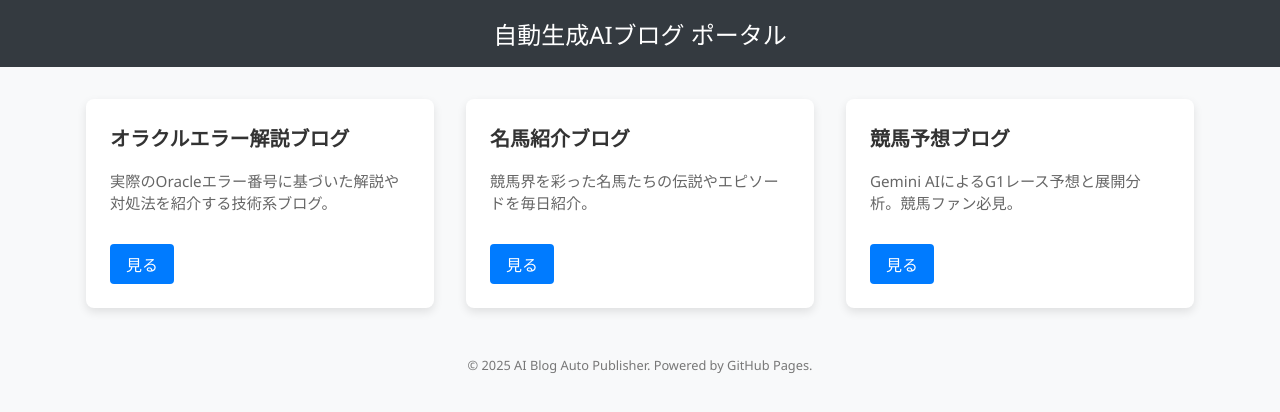
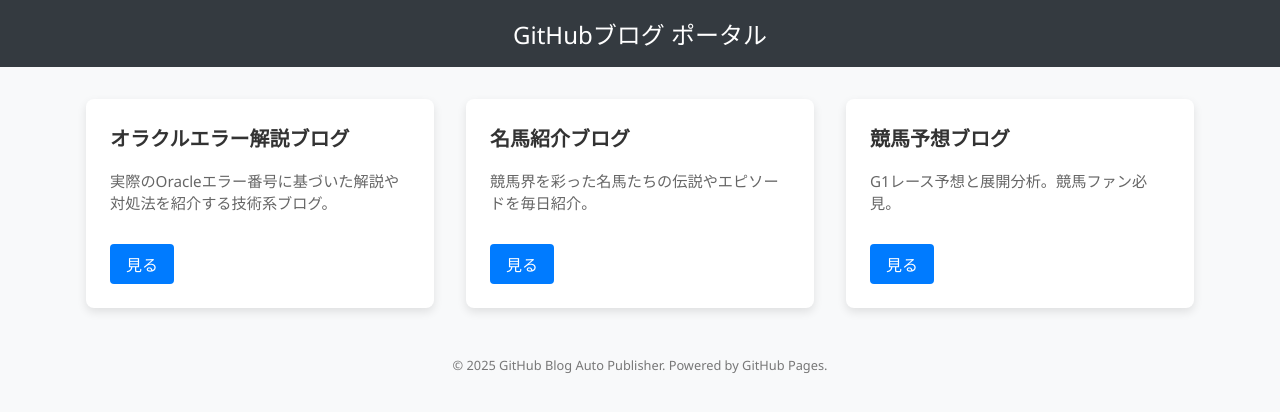
Before and after one commit to zin1985/zin1985.github.io, a plain HTML site: page index.html in a window 1280 px wide. Drawn offline with Linux system fonts and the light colour scheme.

Commit message:
Update index.html

```diff
--- a/index.html
+++ b/index.html
@@ -4,7 +4,7 @@
 <head>
   <meta charset="UTF-8">
   <meta name="viewport" content="width=device-width, initial-scale=1">
-  <title>自動生成ブログポータル</title>
+  <title>GitHubブログポータル</title>
   <style>
     body {
       font-family: 'Segoe UI', Tahoma, Geneva, Verdana, sans-serif;
@@ -71,7 +71,7 @@
 </head>
 <body>
   <header>
-    自動生成AIブログ ポータル
+    GitHubブログ ポータル
   </header>
   <div class="container">
     <div class="card">
@@ -86,12 +86,12 @@
     </div>
     <div class="card">
       <h2>競馬予想ブログ</h2>
-      <p>Gemini AIによるG1レース予想と展開分析。競馬ファン必見。</p>
+      <p>G1レース予想と展開分析。競馬ファン必見。</p>
       <a href="https://zin1985.github.io/keiba-predictor_g/" target="_blank">見る</a>
     </div>
   </div>
   <footer>
-    &copy; 2025 AI Blog Auto Publisher. Powered by GitHub Pages.
+    &copy; 2025 GitHub Blog Auto Publisher. Powered by GitHub Pages.
   </footer>
 </body>
 </html>
```
